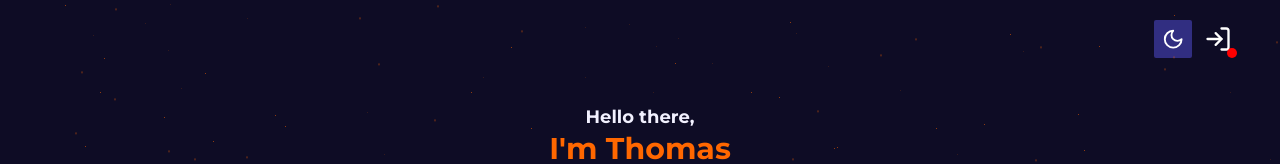
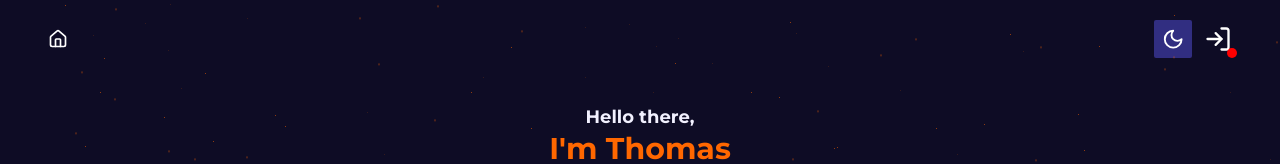
Before and after one commit to razmi0/portfolio, a React (Vite) app: page / in a window 1280 px wide. Shown: the top 164 px of the page. Built offline with nearby package versions, Linux system fonts and the light colour scheme; no server answers.

Commit message:
feat : replace previous button by home button

```diff
--- /dev/null
+++ b/src/components/Nav/HomeButton.tsx
@@ -0,0 +1,18 @@
+import { withViewTransition } from "@/lib/utils";
+import { HomeIcon } from "lucide-react";
+import { useMemo } from "react";
+import Tooltip from "../ui/tooltip";
+
+const HomeButton = ({ onClick }: { onClick: () => void }) => {
+    const [handleWithTransition] = useMemo(() => withViewTransition(onClick), [onClick]);
+
+    return (
+        <Tooltip tooltip={<>Home page</>} className="-translate-x-[35%]">
+            <button onClick={handleWithTransition}>
+                <HomeIcon className="size-5" />
+            </button>
+        </Tooltip>
+    );
+};
+
+export default HomeButton;
--- a/src/components/Nav/Nav.tsx
+++ b/src/components/Nav/Nav.tsx
@@ -3,12 +3,12 @@ import { useRouter } from "@/provider/routes-provider";
 import type { ReactNode } from "react";
 import DashbordButton from "../Dashboard/DashboardButton";
 import SignButton from "../Login/SignButton";
+import HomeButton from "./HomeButton";
 import { ModeToggle } from "./ModeToggle";
-import PreviousButton from "./PreviousButton";
 
 const Nav = () => {
     const { isAuth, signOut } = useAuth();
-  const { changeRoute, previous } = useRouter();
+    const { changeRoute } = useRouter();
 
     const handleSign = () => {
         if (isAuth) {
@@ -25,7 +25,7 @@ const Nav = () => {
             <ModeToggle />
             <DashbordButton isAuth={isAuth} onClick={() => changeRoute("dashboard")} />
             <Spacer />
-      <PreviousButton previous={previous[previous.length - 1]} onClick={() => changeRoute("index")} />
+            <HomeButton onClick={() => changeRoute("index")} />
         </Header>
     );
 };
```
Lines whose indentation alone changed are shown as unchanged.
